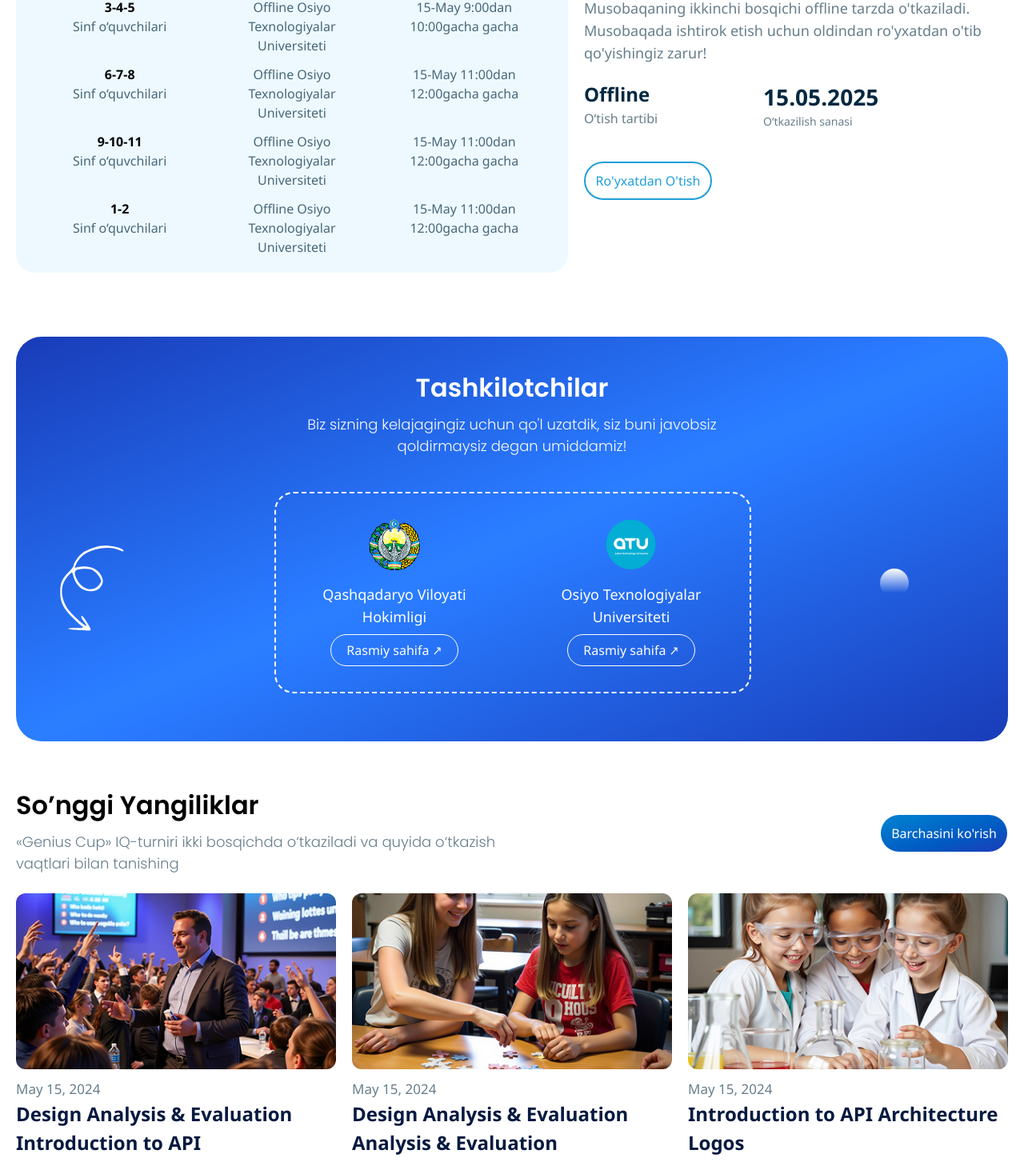
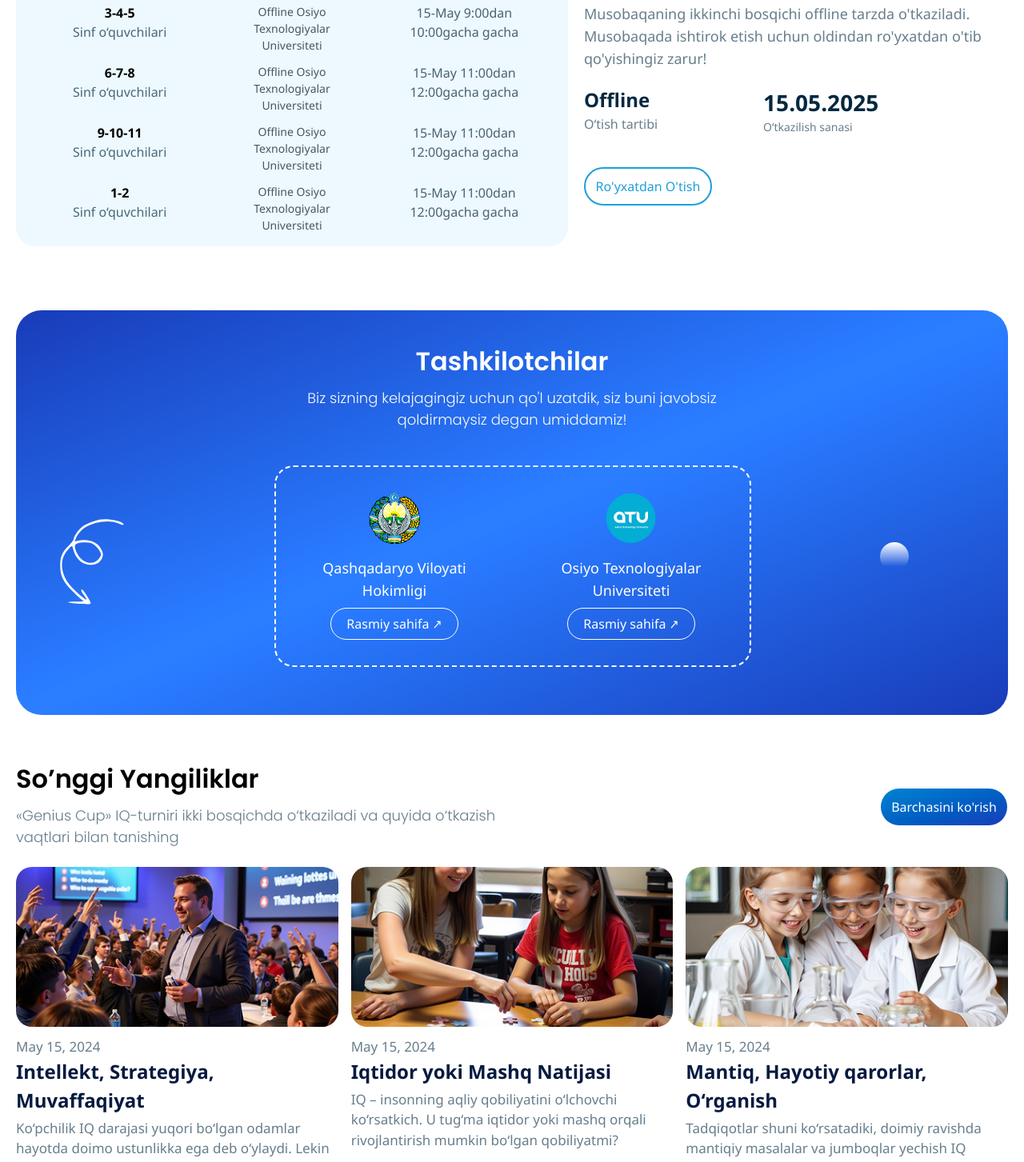
Before and after one commit to alienorar/Genius-Cup-full, a React (Vite) app: page / in a window 1280 px wide. Shown: the part 2883-4336 px from the top of the page at 80% size. Built offline with nearby package versions, Linux system fonts and the light colour scheme.

Commit message:
hover effects added

```diff
--- a/src/modules/boglanish/index.tsx
+++ b/src/modules/boglanish/index.tsx
@@ -53,11 +53,11 @@ const ContactSection = () => {
         {/* Contact Info Box */}
         <div className="absolute top-55 sm:top-55 md:top-30 lg:top-30 left-1/2 transform -translate-x-1/2 -translate-y-1/2 bg-white shadow-[-2px_-2px_75px_4px_rgba(0,_0,_0,_0.1)] p-6 md:p-8 flex flex-col  md:flex-row items-center justify-between w-11/12 md:w-3/4 lg:w-2/3">
           {/* Location */}
-          <div className="flex flex-col items-center text-center px-4">
+          <div className="flex flex-col items-center text-center w-[240px] px-4">
             <FaMapMarkerAlt className="text-[#1E9FD9] text-3xl mb-2" />
             <h3 className="text-lg font-semibold">Location</h3>
             <p className="text-gray-600 text-sm">
-              Qashqadaryo viloyati, Oqqo‘rg‘on tumani, 12-uy
+            Qashqadaryo viloyati, Qarshi tuman, Chaman MFY, Mustaqillik ko’chasi, 41-uy.
             </p>
           </div>
 
@@ -65,16 +65,14 @@ const ContactSection = () => {
           <div className="flex flex-col items-center text-center px-4 mt-6 md:mt-0">
             <FaEnvelope className="text-[#1E9FD9] text-3xl mb-2" />
             <h3 className="text-lg font-semibold">Email Address</h3>
-            <p className="text-gray-600 text-sm">Outlook@gmail.com</p>
-            <p className="text-gray-600 text-sm">Pinterest@gmail.com</p>
+            <a href="mailto:Info@asianuniversity.uz" className="text-gray-600 text-sm">Info@asianuniversity.uz</a>
           </div>
 
           {/* Phone */}
           <div className="flex flex-col items-center text-center px-4 mt-6 md:mt-0">
             <FaPhoneAlt className="text-[#1E9FD9] text-3xl mb-2" />
             <h3 className="text-lg font-semibold">Phone Number</h3>
-            <p className="text-gray-600 text-sm">+998(90)-122-21-12</p>
-            <p className="text-gray-600 text-sm">+998(33)-323-23-23</p>
+            <a href="tel:+998554041166" className="text-gray-600 text-sm">+998(55)4041166</a>
           </div>
         </div>
         {/* Map */}
--- a/src/modules/home/index.tsx
+++ b/src/modules/home/index.tsx
@@ -85,30 +85,33 @@ const Index = () => {
 
   const newsData = [
     {
+      id:1,
       date: "May 15, 2024",
-      title: "Design Analysis & Evaluation Introduction to API",
+      title: " Intellekt, Strategiya, Muvaffaqiyat",
       description:
-        "Design Analysis & Evaluation Introduction to API Design Analysis & Evaluation Introduction to API",
+        "Ko‘pchilik IQ darajasi yuqori bo‘lgan odamlar hayotda doimo ustunlikka ega deb o‘ylaydi. Lekin haqiqat shuki, faqat aqlning o‘zi yetarli emas..",
       image: NewsSt,
       link: "maqolalar",
     },
     {
+      id:2,
       date: "May 15, 2024",
-      title: "Design Analysis & Evaluation Analysis & Evaluation",
+      title: "Iqtidor yoki Mashq Natijasi",
       description:
-        "Design Analysis & Evaluation Introduction to API Design Analysis & Evaluation Introduction to API",
+        "IQ – insonning aqliy qobiliyatini o‘lchovchi ko‘rsatkich. U tug‘ma iqtidor  yoki mashq orqali rivojlantirish mumkin bo‘lgan qobiliyatmi?",
       image: NewsNd,
       link: "maqolalar",
     },
     {
+      id:3,
       date: "May 15, 2024",
-      title: "Introduction to API Architecture Logos",
+      title: "Mantiq, Hayotiy qarorlar, O‘rganish",
       description:
-        "Design Analysis & Evaluation Introduction to API Design Analysis & Evaluation Introduction to API",
+        " Tadqiqotlar shuni ko‘rsatadiki, doimiy ravishda mantiqiy masalalar va jumboqlar yechish IQ darajasining oshishiga olib keladi.",
       image: NewsRd,
       link: "maqolalar",
     },
-  ];
+  ];;
 
   return (
     <main className="flex flex-col gap-[40px]">
@@ -163,16 +166,16 @@ const Index = () => {
                 </p>
 
                 {/* Floating Images */}
-                <div className="flex  md:flex-nowrap sm:justify-between items-center gap-[10px]">
+                <div className="flex  md:flex-nowrap sm:justify-between items-center gap-[10px] bg-cover">
                   <img
                     src={Iqnd}
                     alt="Child with Abacus"
-                    className="lg:absolute  h-[80px] w-[140px]  lg:top-[-100px] lg:right-[-90px] lg:w-[245px] md:w-[200px]  md:h-[180px]  lg:h-[200px] object-cover rounded-xl shadow-lg"
+                    className="lg:absolute  h-[80px] w-[140px]  lg:top-[-100px] lg:right-[-90px] lg:w-[245px] md:w-[200px]  md:h-[180px]  lg:h-[200px] object-cover rounded-xl shadow-lg transition duration-300 ease-in-out hover:scale-110"
                   />
                   <img
                     src={IqSt}
                     alt="Kids Experimenting"
-                    className="lg:absolute  h-[80px]  w-[140px]  lg:bottom-[-110px] lg:left-[-100px] lg:w-[245px] md:w-[200px] md:h-[180px] lg:h-[200px]   object-cover rounded-xl shadow-lg"
+                    className="lg:absolute  h-[80px]  w-[140px]  lg:bottom-[-110px] lg:left-[-100px] lg:w-[245px] md:w-[200px] md:h-[180px] lg:h-[200px]   object-cover rounded-xl shadow-lg transition duration-300 ease-in-out hover:scale-110"
                   />
                 </div>
               </div>
@@ -251,7 +254,7 @@ const Index = () => {
                   </a>
                 </button>
               </div>
-              <div className={`${index % 2 === 0 ? "bg-[#DCE1F899]" : "bg-[#E2F6FD99]"} px-6 py-5 rounded-3xl mx-auto poppin`}>
+              <div className={`${index % 2 === 0 ? "bg-[#DCE1F899]" : "bg-[#E2F6FD99]"} px-6 py-5 xl:h-[400px]  rounded-3xl mx-auto poppin`}>
                 <div className="grid text-[#012840] grid-cols-2 lg:grid-cols-3 gap-4 text-center font-semibold">
                   <span className="bg-white rounded-2xl md:px-4 md:py-5 py-3 px-3">O‘tkazilish sanasi</span>
                   <span className="bg-white rounded-2xl md:px-4 md:py-5 py-3 px-3 hidden lg:block">O‘tkazilish Manzili</span>
@@ -259,9 +262,9 @@ const Index = () => {
                 </div>
                 {schedule.map((item, i) => (
                   <div key={i} className="grid grid-cols-2 lg:grid-cols-3 gap-5 px-2 text-center mt-3">
-                    <span className="text-[#012840B2] font-[500] text-[16px]">{item.grades} Sinf o‘quvchilari</span>
-                    <span className="hidden md:block text-[#012840B2] font-[500] text-[16px]">{index === 0 ? "Online Telegram Bot " : "Offline Osiyo Texnologiyalar Universiteti "}</span>
-                    <span className="text-[#012840B2] font-[500] text-[16px]">{index === 0 ? "1-May " : "15-May "} {item.time} gacha</span>
+                    <span className="text-[#012840B2] font-[500] text-[16px] md:px-3   px-3">{item.grades} Sinf o‘quvchilari</span>
+                    <span className="hidden lg:block text-[#010f18b2] font-[500] text-[14px] md:px-3   px-3">{index === 0 ? "Online Telegram Bot " : "Offline Osiyo Texnologiyalar Universiteti "}</span>
+                    <span className="text-[#062030b2] font-[500] text-[16px] md:px-3  px-3">{index === 0 ? "1-May " : "15-May "} {item.time} gacha</span>
                   </div>
                 ))}
               </div>
@@ -317,14 +320,10 @@ const Index = () => {
             </a>
           </button>
         </div>
-        <div className="grid md:grid-cols-3 gap-[20px]">
-          {newsData.map((news, index) => (
-            <div key={index} className="">
-              <img
-                src={news.image}
-                alt={news.title}
-                className="w-full h-[220px] object-cover rounded-xl"
-              />
+        <div className="grid md:grid-cols-3 gap-4">
+          {newsData.map((news) => (
+            <div key={news.id} >
+              <img src={news.image} alt={news.title} className="w-full h-[200px] object-cover rounded-[20px] transition duration-300 ease-in-out hover:scale-90" />
               <p className="text-[#01284099] text-[17px]  mt-3">{news.date}</p>
             <h3 className="text-[#061A40] lg:text-[24px] md:text-[22px] text-[20px] font-bold ">{news.title}</h3>
             <p className="text-[#01284099] text-[17px]  mt-1">{news.description}</p>
```
Lines whose indentation alone changed are shown as unchanged.
